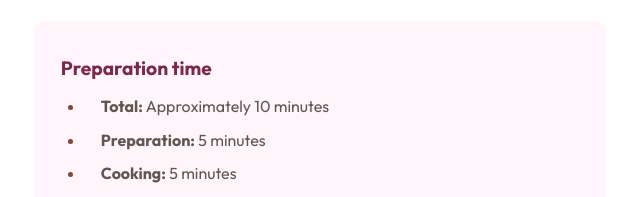
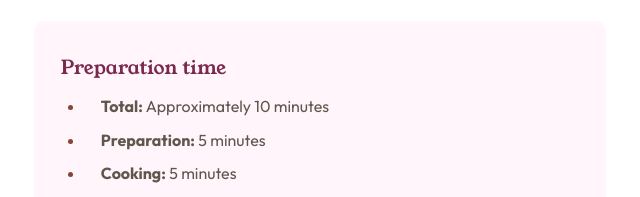
Before and after one commit to ErwiniaDev/FrontendMentor_RecipePage, a plain HTML site: page index.html in a window 1280 px wide. Shown: the part 603-800 px from the top of the page, 320-960 px from the left. Drawn offline with Linux system fonts and the light colour scheme.

Commit message:
#2.1 - Second version: correction of the bottom of the page and of the h3 (transformed as a h2 with an id)

```diff
--- a/index.html
+++ b/index.html
@@ -21,7 +21,7 @@
         </p>
 
         <section class="section-info">
-          <h3>Preparation time</h3>
+          <h2 id="preparation-title">Preparation time</h3>
           <ul>
             <li><strong>Total:</strong> Approximately 10 minutes</li>
             <li><strong>Preparation:</strong> 5 minutes</li>
--- a/style.css
+++ b/style.css
@@ -139,7 +139,7 @@ h2 {
     color: var(--brown800);
 }
 
-h3 {
+#preparation-title {
     color: var(--rose800);
     font-size: var(--font-title3);
 }
@@ -270,7 +270,7 @@ table{
     article {
         background-color: var(--white);
         border-radius: 20px;
-        padding: 2.5rem;
+        padding: 2.5rem 2.5rem 0.7rem 2.5rem;
         max-width: 51%;
     }
 
```
